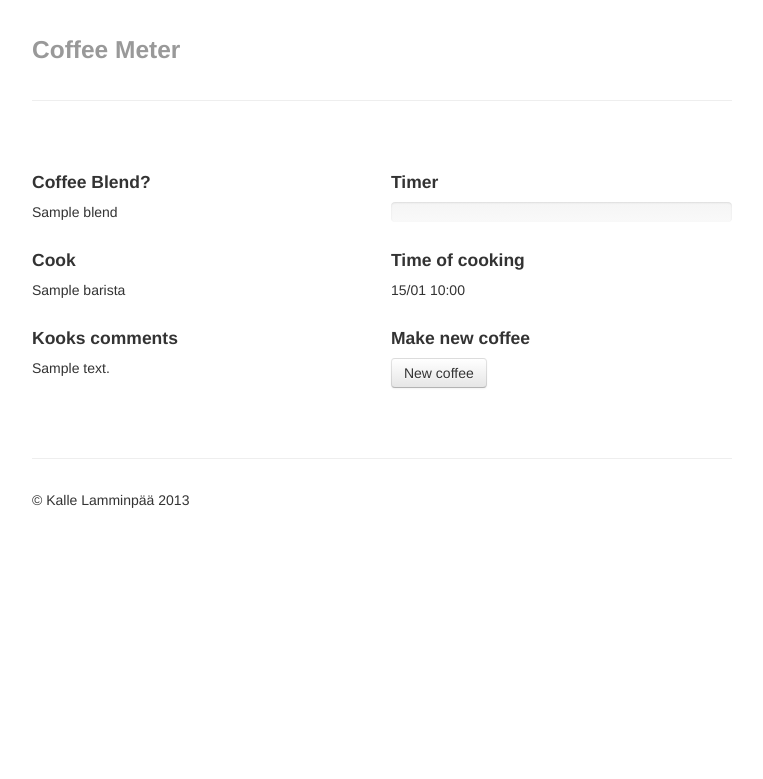
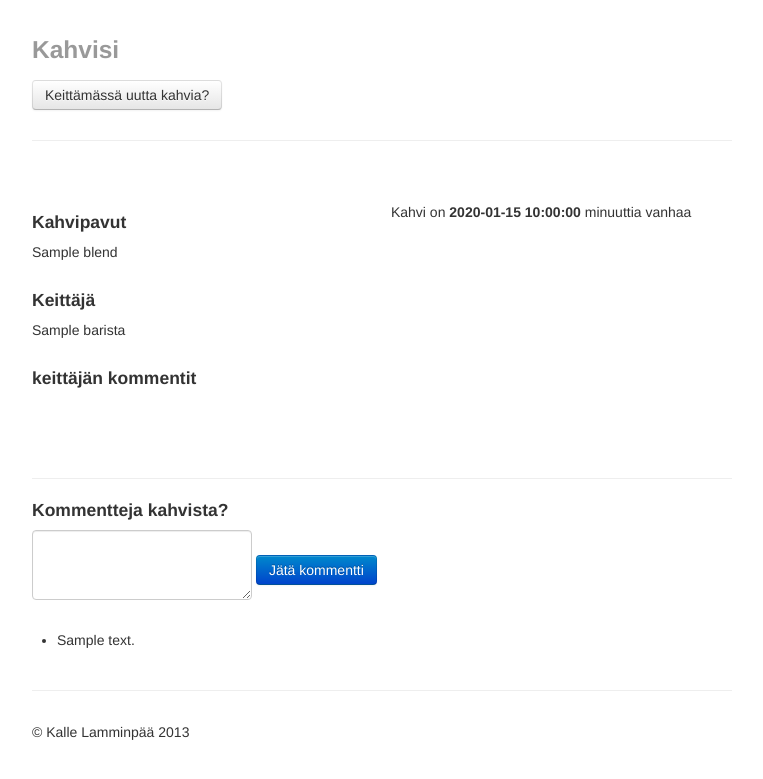
Before and after one commit to lamminpaa/coffee-meter, a PHP site: template views/front.twig in a window 1280 px wide. Shown: the top 779 px of the page, without its empty margins (258-1021 px from the left). Run offline with PHP 8.4, Linux system fonts and the light colour scheme; the template is opened without the code that fills it: most values are stand-ins (such as "Sample title", 1, 10 or a date in 2020); some libraries are stand-ins or nearby versions.

Commit message:
language to finnish and commenting

```diff
--- a/views/front.twig
+++ b/views/front.twig
@@ -10,6 +10,7 @@
 
     <!-- Le styles -->
     <link href="../css/bootstrap.css" rel="stylesheet">
+    <link href="../css/default.css" rel="stylesheet">
     <style type="text/css">
         body {
             padding-top: 20px;
@@ -60,63 +61,75 @@
 <div class="container-narrow">
 
     <div class="masthead">
-        <h3 class="muted">Coffee Meter</h3>
+        <h3 class="muted">Kahvisi</h3>
+        <p></p><a href="#myModal" role="button" class="btn" data-toggle="modal">Keittämässä uutta kahvia?</a><p/>
     </div>
 
     <hr>
     <div class="row-fluid marketing">
         <div class="span6">
-            <h4>Coffee Blend?</h4>
+            <h4>Kahvipavut</h4>
             <p id="blend">{% if blend is defined %}{{blend}}{% endif %}</p>
 
-            <h4>Cook</h4>
+            <h4>Keittäjä</h4>
             <p id="cook" >{% if barista is defined %}{{barista}}{% endif %}</p>
 
-            <h4>Kooks comments</h4>
+            <h4>keittäjän kommentit</h4>
             <p id="comment">{% if comment is defined %}{{comment}}{% endif %}</p>
         </div>
 
         <div class="span6">
-            <h4>Timer</h4>
-            <p>
-                <div class="progress">
-                    <div id="progressBar" class="bar" style="width: {% if progressbar is defined %}{{progressbar}}{% endif %}%;"></div>
-                </div>
-            </p>
+            <p id="coffee_time">Kahvi on <b>{% if cafe_time is defined %}{{cafe_time}}{% endif %}</b> minuuttia vanhaa</p>
 
-            <h4>Time of cooking</h4>
-            <p id="timeOfCooking">{% if timestamp is defined %}{{ timestamp|date('d/m H:i') }}{% endif %}</p>
 
-            <h4>Make new coffee</h4>
-            <!-- Button to trigger modal -->
-            <p></p><a href="#myModal" role="button" class="btn" data-toggle="modal">New coffee</a><p/>
+
+
+
 
             <!-- Modal -->
             <div id="myModal" class="modal hide fade" tabindex="-1" role="dialog" aria-labelledby="myModalLabel" aria-hidden="true">
+                <form id="coffeeForm" action="/cafe" method="post">
                 <div class="modal-header">
                     <button type="button" class="close" data-dismiss="modal" aria-hidden="true">×</button>
-                    <h3 id="myModalLabel">Modal header</h3>
+                    <h3 id="myModalLabel">Keittämässä uutta kahvia?</h3>
                 </div>
                 <div class="modal-body">
-                    <form id="coffeeForm">
-                        <input type="text" name="blend"><span class="help-inline">Blend</span><br>
-                        <input type="text" name="name"><span class="help-inline">Name of the cook</span><br>
-                        <input type="text" name="comment"><span class="help-inline">Comments</span><br>
-                    </form>
+
+                        <input type="text" name="blend"><span class="help-inline">Kahvilaatu</span><br>
+                        <input type="text" name="name"><span class="help-inline">Keittäjän nimi</span><br>
+                        <input type="text" name="comment"><span class="help-inline">Keittäjän kommentit kahvista</span><br>
+
 
                 </div>
                 <div class="modal-footer">
-                    <button class="btn" data-dismiss="modal" aria-hidden="true">Close</button>
-                    <button id="buttonSave" class="btn btn-primary">Save changes</button>
+                    <button class="btn" data-dismiss="modal" aria-hidden="true">Sulje</button>
+                    <button type="submit" id="buttonSave" class="btn btn-primary">Julkaise uusi pannullinen</button>
                 </div>
+                </form>
             </div>
         </div>
 
 
 
 
+
     </div>
 
+    <div class="row-fluid">
+        <hr>
+        <h4>Kommentteja kahvista?</h4>
+        <form action="/cafe/{{cafeId}}/comment" method="post" class="commentsForm">
+            <textarea id="comments" name="comment" rows="3"></textarea>
+            <button id="buttonComment" type="submit" class="btn btn-primary">Jätä kommentti</button>
+        </form>
+        <ul>
+            {% for comment in comments %}
+                <li><p>{{comment.comment}}</p></li>
+            {% endfor %}
+        </ul>
+
+
+    </div>
     <hr>
 
     <div class="footer">
@@ -131,7 +144,8 @@
 <script src="//ajax.googleapis.com/ajax/libs/jquery/1.10.1/jquery.min.js"></script>
 <script src="../js/bootstrap.min.js"></script>
 <script type="text/javascript">
-    var w;
+    var w, coffee_time;
+
     $('#buttonSave').on('click', function (e) {
         var coffee = $('#coffeeForm').serializeArray();
         console.log(coffee);
@@ -147,11 +161,8 @@
     })
 
     setInterval(function() {
-
-        w = parseInt(document.getElementById('progressBar').style.width);
-        if(w!=100){
-            document.getElementById('progressBar').style.width= (w + 1) +'%';
-        }
+        coffee_time = (parseInt($('#coffee_time').html().replace ( /[^\d.]/g, '' )));
+        $('#coffee_time').html("Kahvi on <b>"+(coffee_time+1)+"</b> minuuttia vanhaa");
 
     }, 60000);
 
```
Also changed, not shown: web/index.php (+18 -3 lines).
